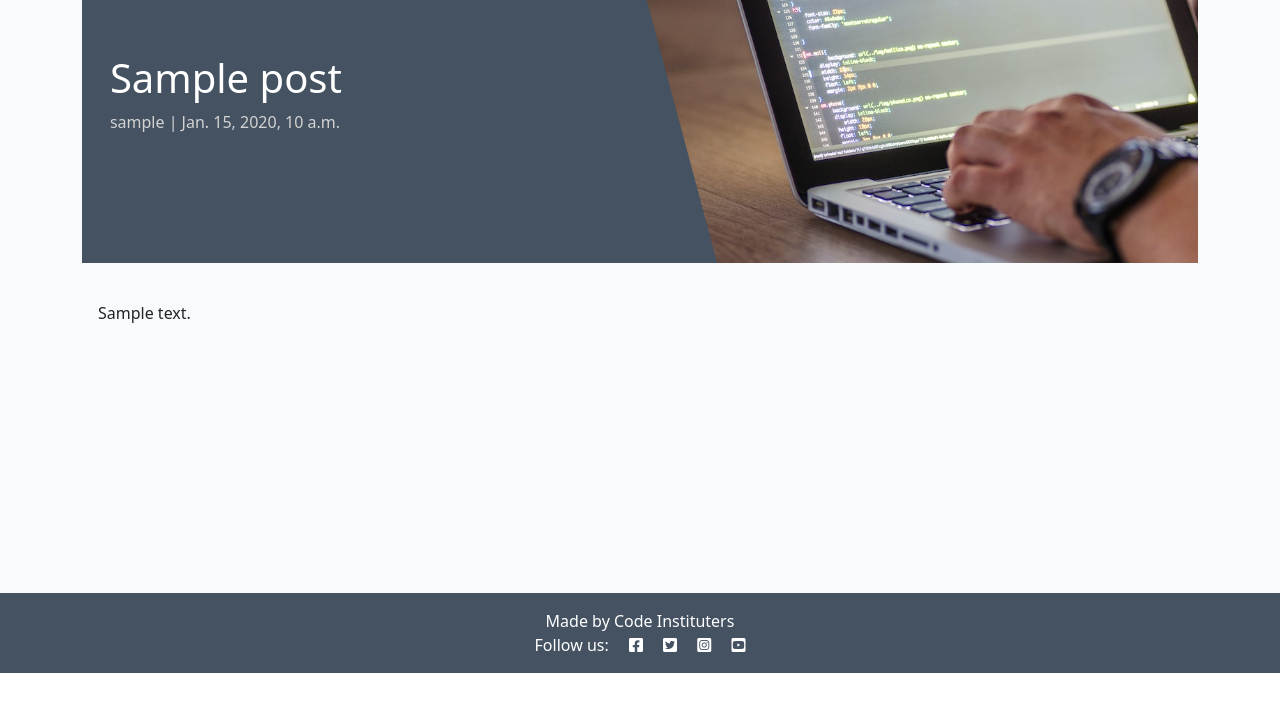
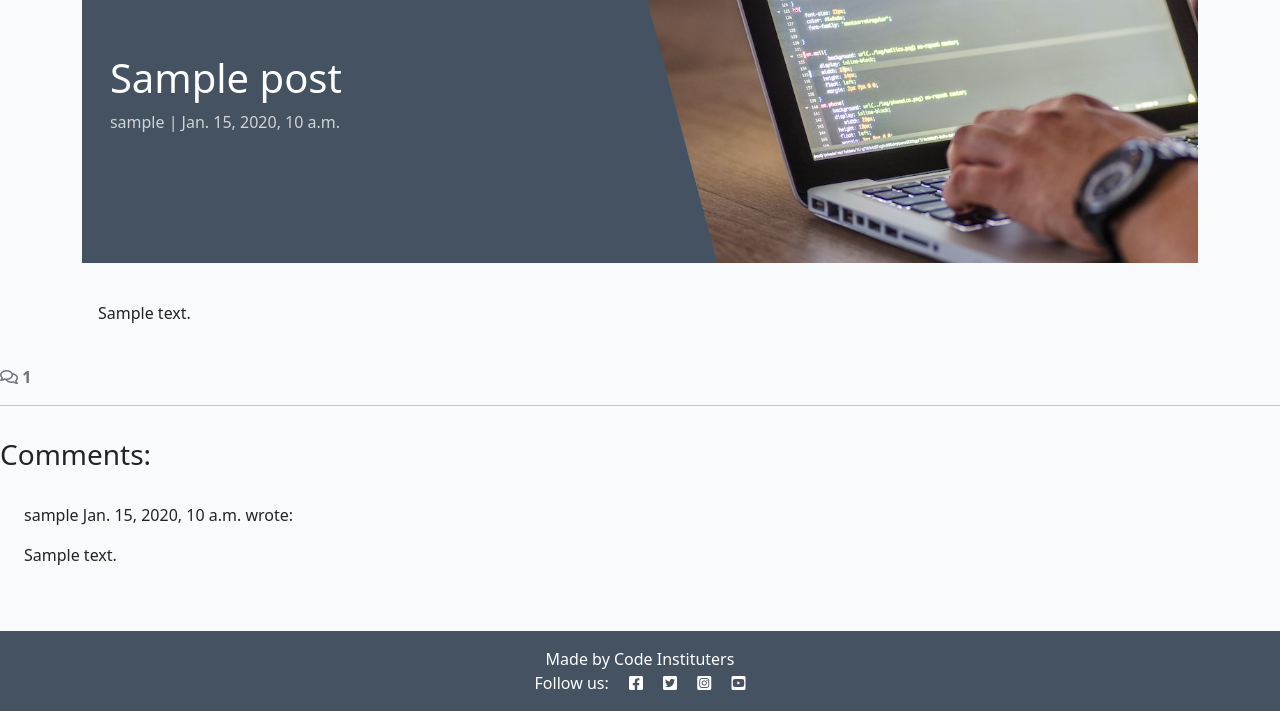
Before and after one commit to RichBurman/Django-Blog, a Django app: a page that uses blog/templates/blog/post_detail.html in a window 1280 px wide. Shown: the part 127-838 px from the top of the page. Before the commit the page ends 800 px from the top, so only its background shows below. Run offline with Django 4.2, Linux system fonts and the light colour scheme; tables that the repository leaves empty hold one stand-in row (values such as "Sample post").

Commit message:
Add in comments to views.py and post_detail blog. Shows approved comments

```diff
--- a/blog/templates/blog/post_detail.html
+++ b/blog/templates/blog/post_detail.html
@@ -30,5 +30,47 @@
         </div>
     </div>
 </div>
-
+  <!-- Displaying count of comments -->
+  <div class="row">
+    <div class="col-12">
+      <strong class="text-secondary">
+        <i class="far fa-comments"></i> {{ comment_count }}
+      </strong>
+    </div>
+    <div class="col-12">
+      <hr>
+    </div>
+  </div>
+  <!-- Displaying Comments -->
+  <div class="row">
+    <div class="col-md-8 card mb-4  mt-3 ">
+      <h3>Comments:</h3>
+      <div class="card-body">
+        <!-- We want a for loop inside the empty control tags
+          to iterate through each comment in comments -->
+        {% for comment in comments %}
+        <div class="p-2 comments
+          {% if not comment.approved and comment.author == user %}
+          faded{% elif not comment.approved %} d-none{% endif %}">
+          <p class="font-weight-bold">
+            {{ comment.author }}
+            <span class="font-weight-normal">
+              {{ comment.created_on }}
+            </span> wrote:
+          </p>
+          <div id="comment{{ comment.id }}">
+            {{ comment.body | linebreaks }}
+          </div>
+          {% if not comment.approved and comment.author == user %}
+          <p class="approval">
+            This comment is awaiting approval
+          </p>
+          {% endif %}
+        </div>
+        <!-- Our for loop ends here -->
+        {% endfor %}
+      </div>
+    </div>
+  </div>
+</div>
 {% endblock content %}
--- a/blog/views.py
+++ b/blog/views.py
@@ -25,9 +25,15 @@
 
     queryset = Post.objects.filter(status=1)
     post = get_object_or_404(queryset, slug=slug)
+    comments = post.comments.all().order_by("-created_on")
+    comment_count = post.comments.filter(approved=True).count()
 
     return render(
         request,
         "blog/post_detail.html",
-        {"post": post},
+        {
+            "post": post,
+            "comments": comments,
+            "comment_count": comment_count,
+            },
     )
--- a/codestar/settings.py
+++ b/codestar/settings.py
@@ -28,7 +28,7 @@
 SECRET_KEY = 'django-insecure-#-o4vc@!#nbw%#gwen%+q&055*3a2bgl&hsf**lpm6nk110#g4'
 
 # SECURITY WARNING: don't run with debug turned on in production!
-DEBUG = False
+DEBUG = True
 
 ALLOWED_HOSTS = [ 'localhost', '.herokuapp.com']
 
```
